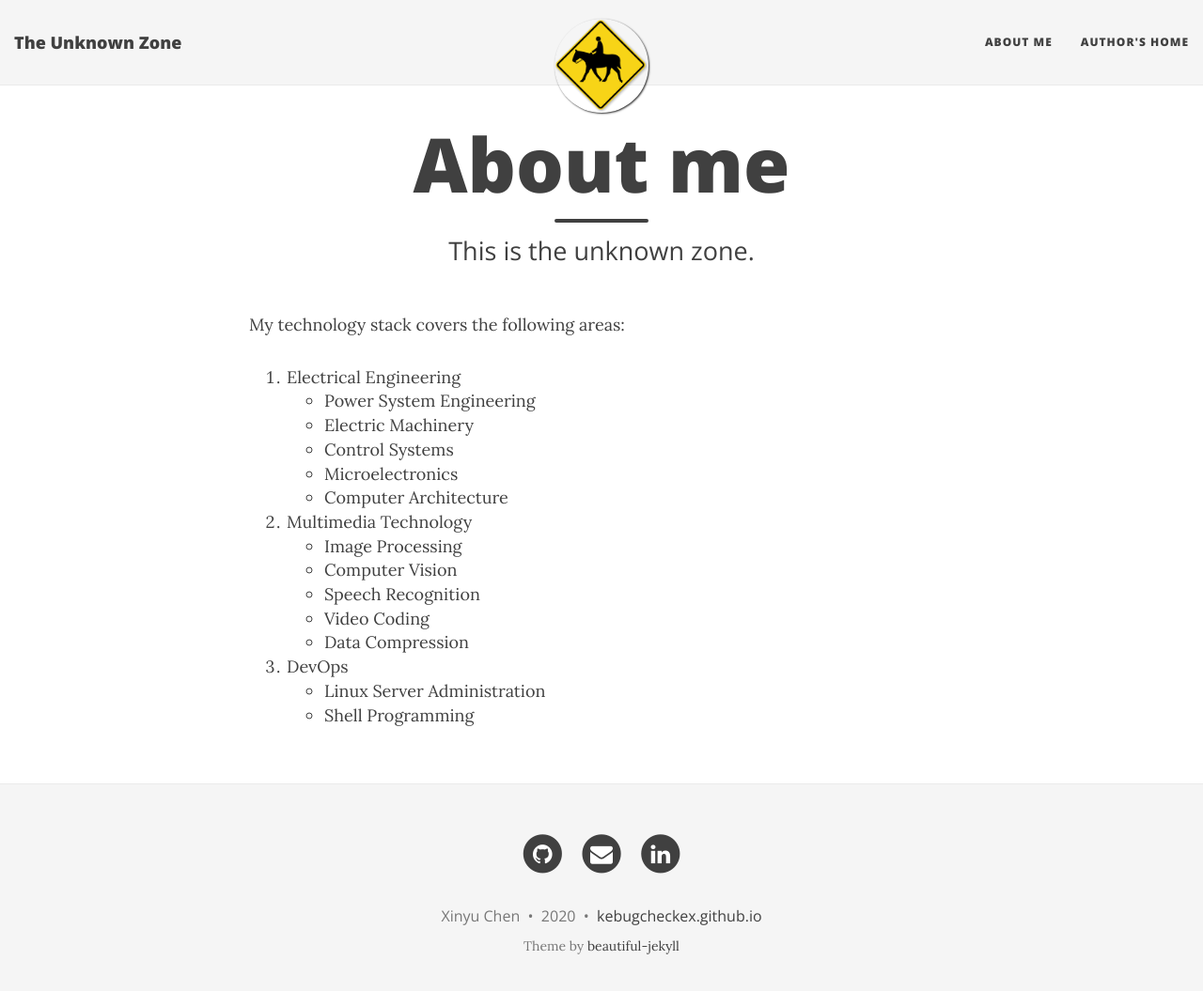
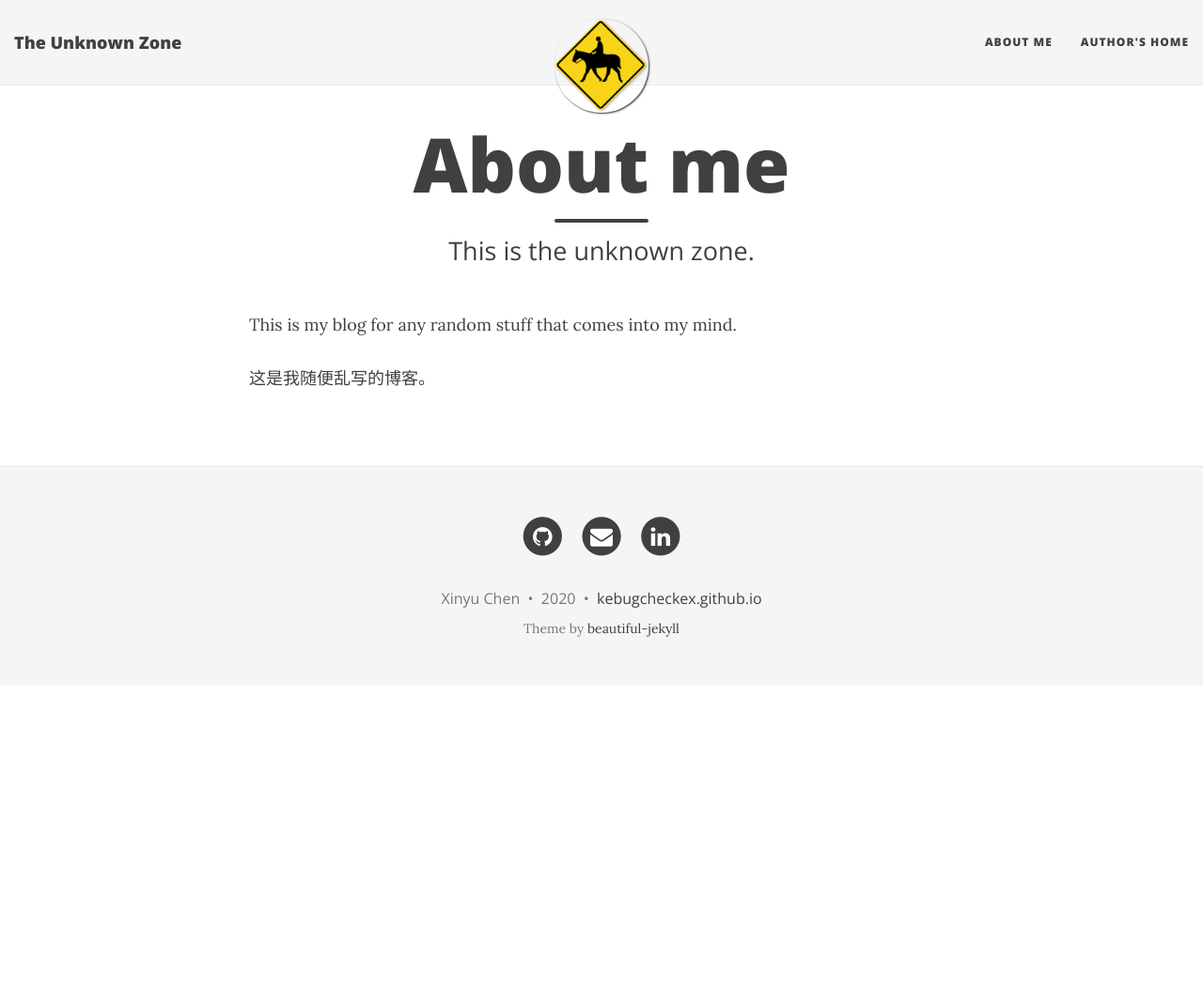
Before and after one commit to kebugcheckex/kebugcheckex.github.io, a Jekyll site: the page built from aboutme.md, in a window 1280 px wide and 1068 px high. Shown: the top 1055 px of the window at 94% size. Built offline with Jekyll 4.4.1, drawn with Linux system fonts in a browser that asks for light colours; nearby versions of some CDN libraries.

Commit message:
Update and add new content

```diff
--- a/_config.yml
+++ b/_config.yml
@@ -41,17 +41,17 @@ avatar: "/img/avatar-icon.png"
 author:
   name: Xinyu Chen
   email: "me@kebugcheck.info"
-  facebook: yourname  # eg. daattali
-  github: kebugcheckex    # eg. daattali
-  twitter: yourname   # eg. daattali
-  google-plus: +yourname   # eg. +DeanAttali or 109424658772469020925
-  linkedin: xinyuchenusc  # eg. daattali
-  xing: yourname      # eg. daattali
-  stackoverflow: yourlink  # eg. "3943160/daattali"
-  snapchat: yourname  # eg. daattali
+  facebook: yourname # eg. daattali
+  github: kebugcheckex # eg. daattali
+  twitter: yourname # eg. daattali
+  google-plus: +yourname # eg. +DeanAttali or 109424658772469020925
+  linkedin: xinyuchenusc # eg. daattali
+  xing: yourname # eg. daattali
+  stackoverflow: yourlink # eg. "3943160/daattali"
+  snapchat: yourname # eg. daattali
   instagram: yourname # eg. daattali
-  youtube: yourlink   # eg. user/daattali or channel/daattali
-  spotify: yourname   # eg. daattali
+  youtube: yourlink # eg. user/daattali or channel/daattali
+  spotify: yourname # eg. daattali
 
 # Select which links to show in the footer
 footer-links-active:
@@ -78,7 +78,7 @@ share-links-active:
 
 # How to display the link to the website in the footer
 # Remove this if you don't want a link in the footer
-url-pretty: "kebugcheckex.github.io"  # eg. "deanattali.com/beautiful-jekyll"
+url-pretty: "kebugcheckex.github.io" # eg. "deanattali.com/beautiful-jekyll"
 
 # --- Misc --- #
 # Fill in your Disqus shortname (NOT the userid) if you want to support Disqus comments
@@ -93,6 +93,7 @@ url-pretty: "kebugcheckex.github.io"  # eg. "deanattali.com/beautiful-jekyll"
 # Excerpt Word Length
 # Truncates the excerpt to the specified number of words on the index page
 excerpt_length: 50
+excerpt_separator: <!--more-->
 
 # --- Don't need to touch anything below here (but you can if you want) --- #
 
@@ -108,16 +109,14 @@ kramdown:
 
 # Default YAML values (more information on Jekyll's site)
 defaults:
-  -
-    scope:
+  - scope:
       path: ""
       type: "posts"
     values:
       layout: "post"
-      comments: true  # add comments to all blog posts
+      comments: true # add comments to all blog posts
       social-share: true # add social media sharing buttons to all blog posts
-  -
-    scope:
+  - scope:
       path: "" # all files
     values:
       layout: "page"
@@ -137,8 +136,8 @@ exclude:
 
 # prose.io config
 prose:
-  rooturl: '_posts'
-  media: 'img'
+  rooturl: "_posts"
+  media: "img"
   ignore:
     - 404.html
     - LICENSE
@@ -182,6 +181,5 @@ prose:
 
 gems:
   - jekyll-paginate
-
 # Beautiful Jekyll / Dean Attali
 # 2fc73a3a967e97599c9763d05e564189
--- a/aboutme.md
+++ b/aboutme.md
@@ -4,20 +4,6 @@ title: About me
 subtitle: This is the unknown zone.
 ---
 
-My technology stack covers the following areas:
+This is my blog for any random stuff that comes into my mind.
 
-1. Electrical Engineering
-  * Power System Engineering
-  * Electric Machinery
-  * Control Systems
-  * Microelectronics
-  * Computer Architecture
-2. Multimedia Technology
-  * Image Processing
-  * Computer Vision
-  * Speech Recognition
-  * Video Coding
-  * Data Compression
-3. DevOps
-  * Linux Server Administration
-  * Shell Programming
+这是我随便乱写的博客。
```
Also changed, not shown: _posts/2020-07-04-clash-of-clans-strategies.md (added, +44 -0 lines), Gemfile.lock (added).
